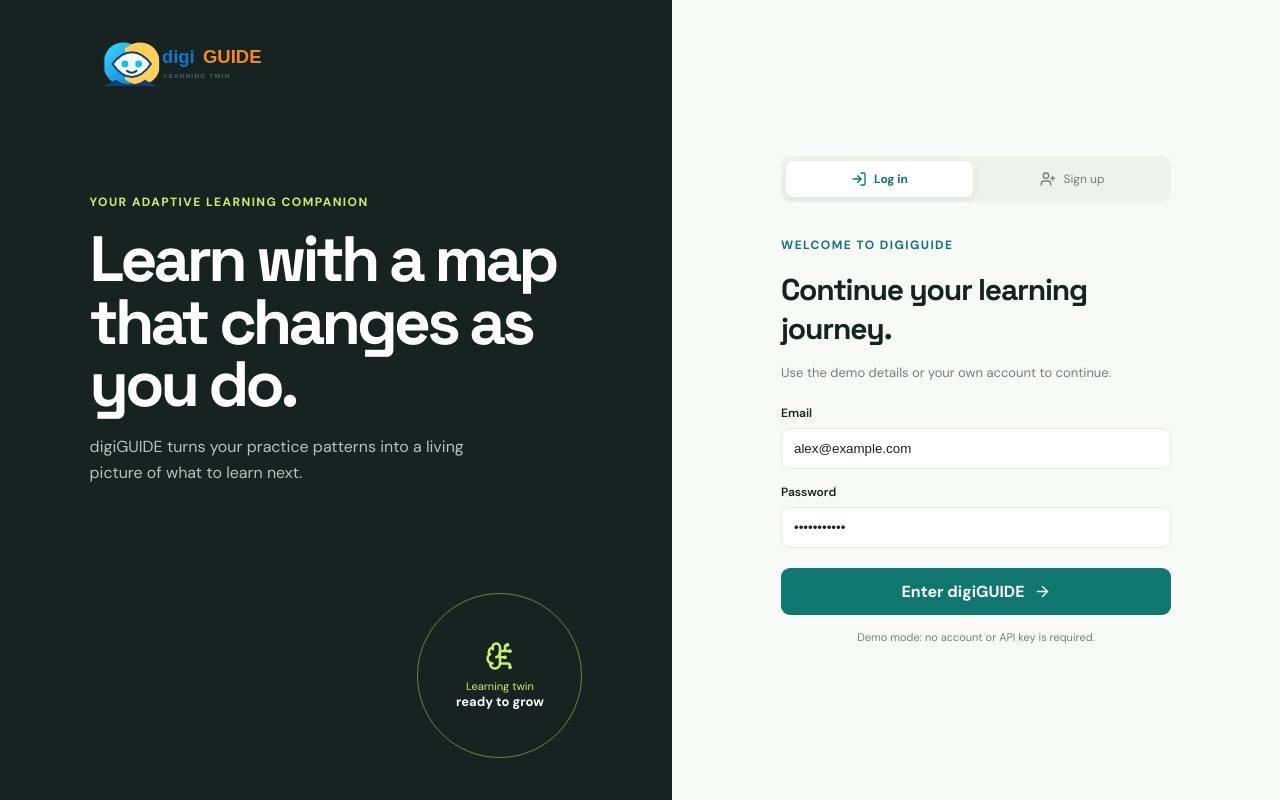
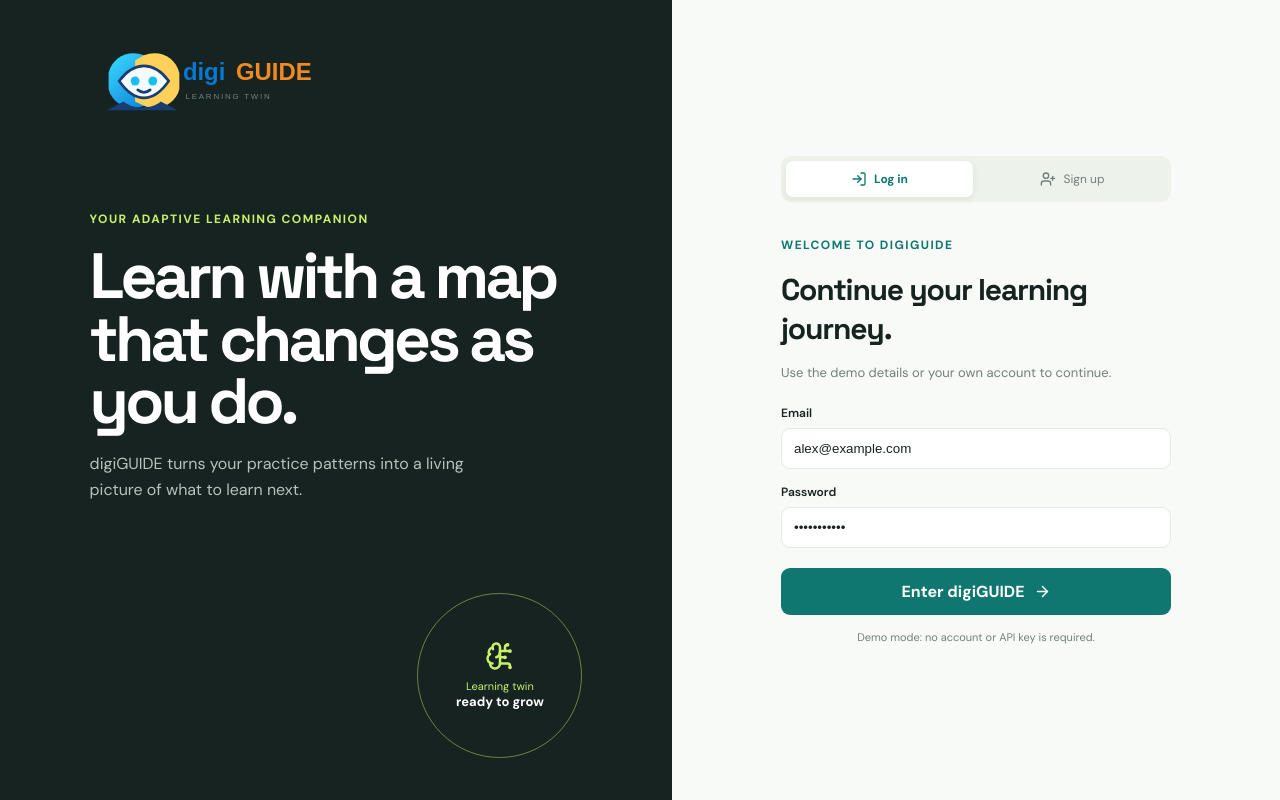
Before and after one commit to SnehaChowdhur/digi_Guide, a Next.js app: page /auth in a window 1280 px wide. Built offline with nearby package versions, Linux system fonts and the light colour scheme.

Commit message:
Add animated platform logo watermark

```diff
--- a/app/globals.css
+++ b/app/globals.css
@@ -1,19 +1,21 @@
 @import url('https://fonts.googleapis.com/css2?family=DM+Sans:wght@400;500;600;700&family=Space+Grotesk:wght@500;600;700&display=swap');
 
-:root { --ink: #172321; --muted: #71817a; --line: #e3eae5; --paper: #f7faf6; --mint: #c8f169; --teal: #0f7770; --coral: #f27e63; --lavender: #e5ddff; }
+:root { --ink: #172321; --muted: #71817a; --line: #e3eae5; --paper: #f7faf6; --mint: #c8f169; --teal: #0f7770; --deep-green: #176b46; --coral: #f27e63; --lavender: #e5ddff; }
 * { box-sizing: border-box; }
 html, body { margin: 0; min-height: 100%; background: var(--paper); color: var(--ink); }
 body { font-family: 'DM Sans', sans-serif; }
 button { font: inherit; cursor: pointer; }
-.shell { display: grid; grid-template-columns: 242px minmax(0, 1fr); min-height: 100vh; }
-.sidebar { border-right: 1px solid var(--line); padding: 28px 18px; background: #fbfdf9; display: flex; flex-direction: column; }
-.brand { display: flex; align-items: center; gap: 10px; padding: 0 10px 38px; font-family: 'Space Grotesk'; font-weight: 700; letter-spacing: -.04em; font-size: 0; min-height: 44px; background: url('/digiguide-logo.svg') left center / 178px auto no-repeat; }
+.shell { display: grid; grid-template-columns: 242px minmax(0, 1fr); min-height: 100vh; position: relative; isolation: isolate; overflow: hidden; }
+.shell:before { content: ''; position: fixed; inset: -12%; background-image: url('/digiguide-logo.svg'), url('/study-watermark.svg'); background-size: 260px auto, min(900px, 95vw) auto; background-position: 12% 18%, center; background-repeat: no-repeat, repeat; opacity: .13; pointer-events: none; z-index: -1; animation: watermark-drift 28s ease-in-out infinite alternate; transform-origin: center; }
+.sidebar { border-right: 1px solid var(--line); padding: 28px 18px; background: rgba(251,253,249,.94); display: flex; flex-direction: column; }
+.brand { display: flex; align-items: center; gap: 10px; padding: 0 10px 38px; font-family: 'Space Grotesk'; font-weight: 700; letter-spacing: -.04em; font-size: 0; min-height: 44px; width: 190px; background: url('/digiguide-logo.svg') left center / 178px auto no-repeat; }
 .brand-mark { display: none; }
+@keyframes watermark-drift { 0% { transform: translate3d(-2%, -1%, 0) rotate(-1deg) scale(1); } 50% { transform: translate3d(2%, 2%, 0) rotate(1deg) scale(1.04); } 100% { transform: translate3d(-1%, 3%, 0) rotate(-.5deg) scale(1.02); } }
 .nav { display: grid; gap: 7px; }
 .nav-button { border: 0; background: transparent; color: #788780; display: flex; align-items: center; gap: 12px; border-radius: 11px; padding: 12px 13px; text-align: left; font-size: 14px; }
 .nav-button.active, .nav-button:hover { background: #eaf3e7; color: var(--teal); font-weight: 600; }
 .side-bottom { margin-top: auto; padding: 15px 13px; border-top: 1px solid var(--line); color: var(--muted); font-size: 12px; line-height: 1.5; }
-.main { min-width: 0; max-width: 1480px; padding: 30px 44px 50px; margin: 0 auto; width: 100%; }
+.main { min-width: 0; max-width: 1480px; padding: 30px 44px 50px; margin: 0 auto; width: 100%; position: relative; z-index: 1; }
 .topbar { display: flex; align-items: center; justify-content: space-between; gap: 20px; margin-bottom: 36px; }
 .kicker { color: var(--teal); font-size: 12px; font-weight: 700; text-transform: uppercase; letter-spacing: .12em; }
 h1, h2, h3, p { margin: 0; } h1 { font-family: 'Space Grotesk'; font-size: clamp(28px, 3vw, 42px); letter-spacing: -.06em; margin-top: 8px; } h2 { font-family: 'Space Grotesk'; font-size: 20px; letter-spacing: -.04em; } h3 { font-size: 14px; }
@@ -24,7 +26,7 @@
 .profile small { display: block; color: var(--muted); font-size: 11px; }
 .grid { display: grid; grid-template-columns: 1.5fr 1fr 1fr; gap: 18px; }
 .grid > .graph { display: none; }
-.panel { background: #fff; border: 1px solid var(--line); border-radius: 16px; padding: 22px; min-width: 0; }
+.panel { background: rgba(255,255,255,.94); border: 1px solid rgba(227,234,229,.9); border-radius: 16px; padding: 22px; min-width: 0; box-shadow: 0 10px 30px rgba(23,35,33,.035); }
 .hero { grid-column: span 2; background: var(--ink); color: white; min-height: 244px; display: flex; justify-content: space-between; overflow: hidden; position: relative; }
 .hero:after { content: ''; position: absolute; width: 260px; height: 260px; border: 1px solid rgba(200,241,105,.35); border-radius: 50%; right: -42px; bottom: -150px; box-shadow: 0 0 0 25px rgba(200,241,105,.05), 0 0 0 50px rgba(200,241,105,.05); }
 .hero-copy { position: relative; z-index: 1; max-width: 360px; display: flex; flex-direction: column; justify-content: space-between; }
@@ -146,3 +148,4 @@
 @media (max-width: 700px) { .quiz-card { padding: 26px 20px; } .result-grid { gap: 6px; } .map-legend { grid-template-columns: 1fr 1fr; } .history-item { grid-template-columns: 34px 1fr; } .history-item time { grid-column: 2; } }
 @media (max-width: 700px) { .map-list { grid-template-columns: 1fr 1fr; } .map-detail { display: block; } .map-detail-stats { grid-template-columns: repeat(2, 1fr); margin-top: 16px; } .large-map { height: 240px; } .large-map .graph-lines { inset: 22px 6%; } .large-map .node { width: 52px; height: 52px; font-size: 8px; } }
 @media (max-width: 700px) { .shell { display: block; } .sidebar { border-right: 0; border-bottom: 1px solid var(--line); padding: 15px 16px; } .brand { padding: 0 0 15px; } .nav { display: flex; overflow-x: auto; } .nav-button { white-space: nowrap; } .side-bottom { display: none; } .main { padding: 24px 16px 36px; } .topbar { align-items: flex-start; } .profile { display: none; } .top-actions { gap: 6px; } .grid { display: block; } .panel { margin-bottom: 14px; padding: 18px; } .hero { min-height: 290px; } .score { width: 115px; height: 115px; margin-right: 0; } .score strong { font-size: 30px; } .score span { margin-top: -30px; } .topic { grid-template-columns: 94px 1fr 34px; } .graph { min-height: 250px; } .auth-shell { display: block; } .auth-visual { min-height: 320px; padding: 24px; } .auth-visual h1 { font-size: 42px; } .auth-orbit { display: none; } .auth-form-wrap { padding: 34px 20px; } }
+.auth-brand { width: 250px; min-height: 78px; background-size: 230px auto; }
```
